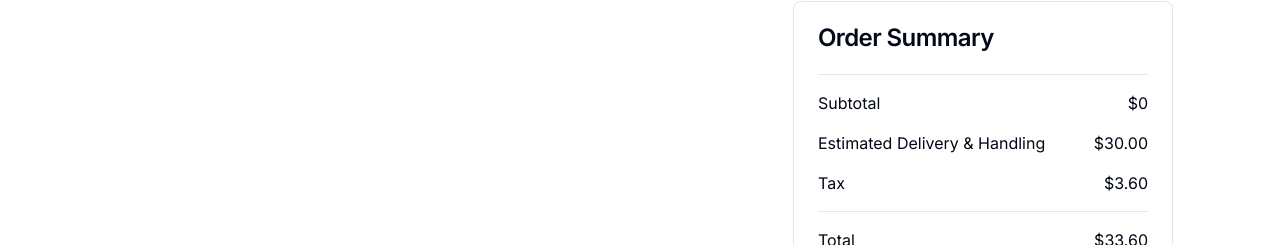
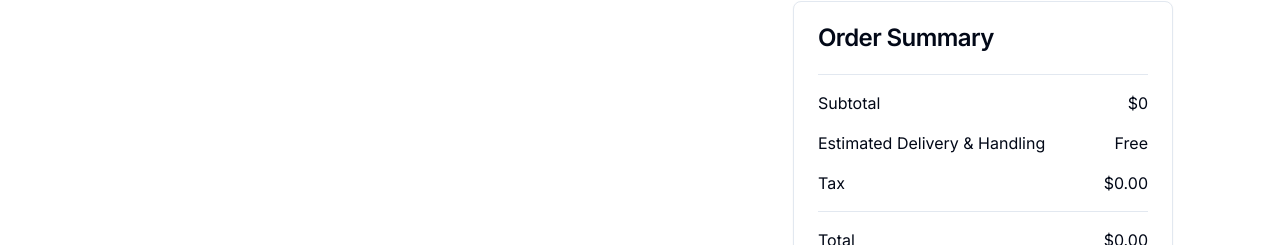
Before and after one commit to i-dkz/nxtStore, a Next.js app: page /cart in a window 1280 px wide. Shown: the part 215-460 px from the top of the page. Built offline with nearby package versions, Linux system fonts and the light colour scheme.

Commit message:
fix: if subtotal is 0, shipping and tax should be 0

```diff
--- a/src/components/OrderSummary.tsx
+++ b/src/components/OrderSummary.tsx
@@ -15,8 +15,8 @@ interface Props {
 }
 
 export function OrderSummary({ subtotal }: Props) {
-  const shipping = subtotal >= 200 ? 0 : 30;
-  const tax = .12 * (subtotal + shipping);
+  const shipping = subtotal >= 200 || subtotal === 0 ? 0 : 30;
+  const tax = subtotal === 0 ? 0 : .12 * (subtotal + shipping);
   const total = (subtotal + shipping + tax).toFixed(2);
 
   return (
```
